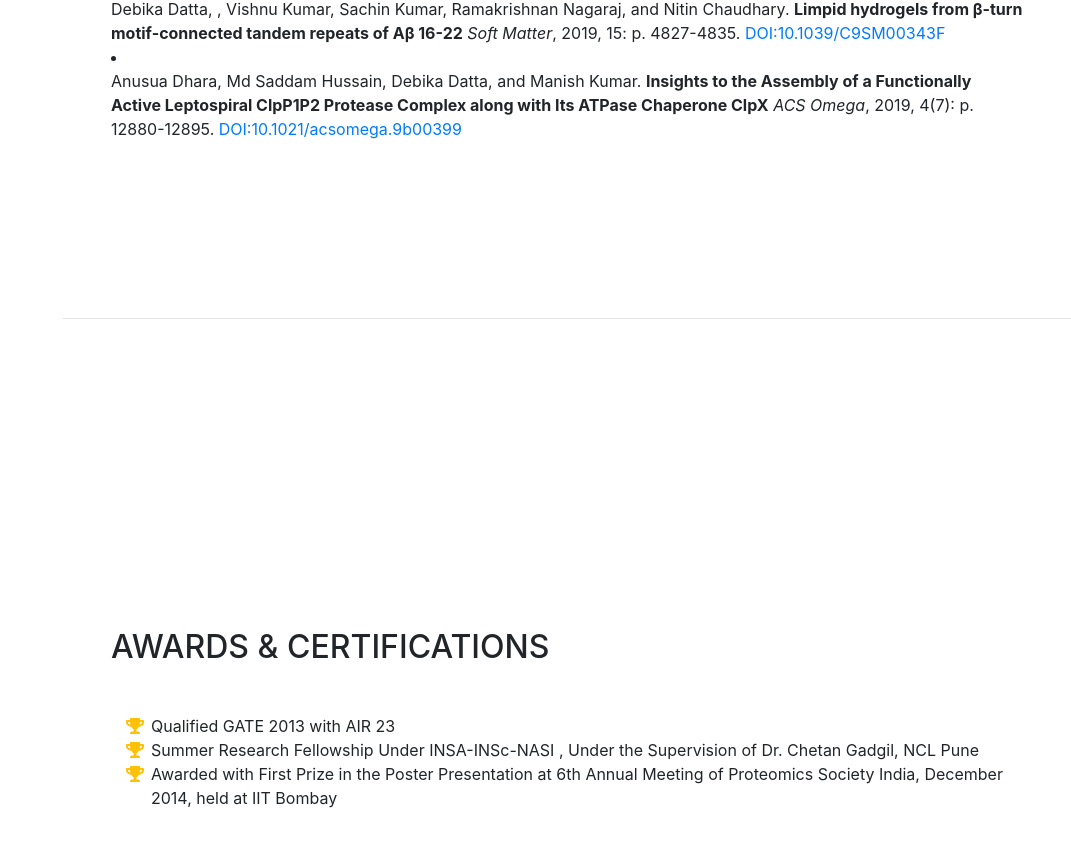
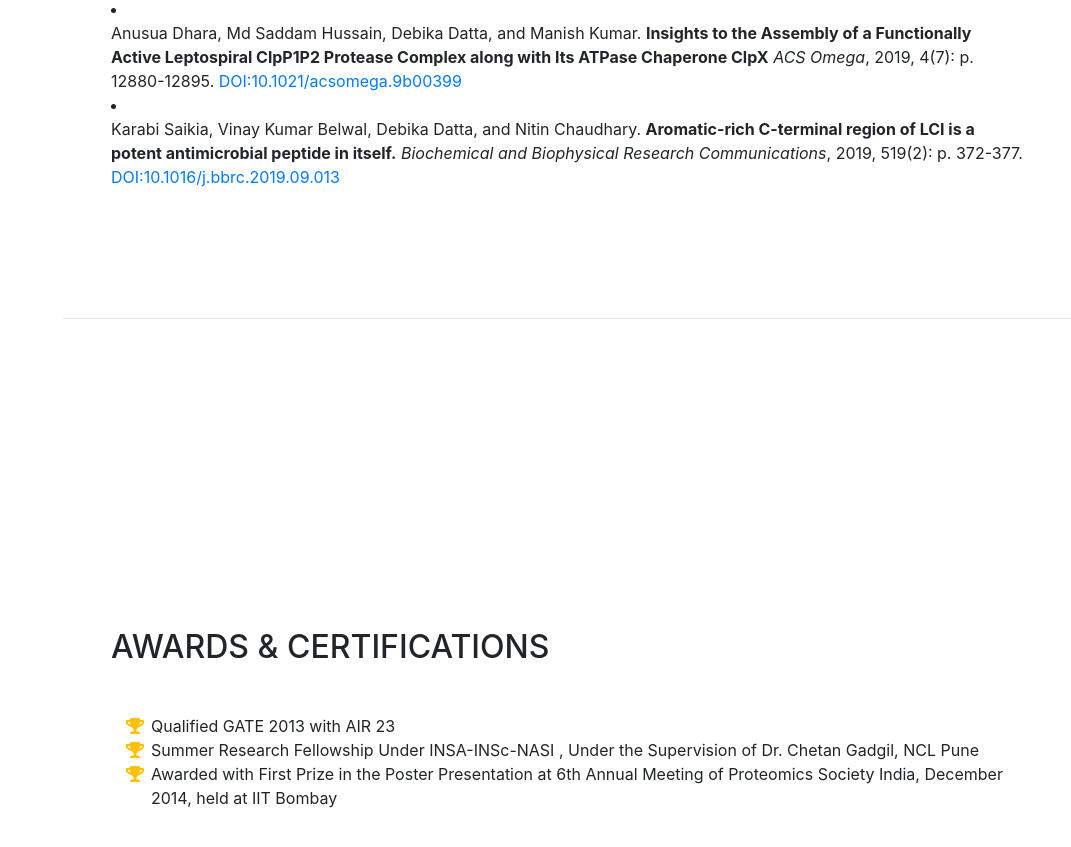
Before and after one commit to debikadatta/debikadatta.github.io, a website with bundled scripts: page index.html in a window 1280 px wide. Shown: the part 3686-4533 px from the top of the page, without its empty margins (209-1280 px from the left). Built offline with nearby package versions, Linux system fonts and the light colour scheme; a web font is replaced by a local one.

Commit message:
Update index.html

```diff
--- a/index.html
+++ b/index.html
@@ -194,6 +194,7 @@ Ramakrishnan. My research focuses on the design and synthesis of peptide based f
  <li><div>Debika Datta, , Vishnu Kumar, Sachin Kumar, Ramakrishnan Nagaraj, and Nitin Chaudhary. <b>Hydrogel Formation by an Aromatic Analogue of a β-Amyloid Fragment, Aβ16–22: A Scaffold for 3D Cell Culture.</b> <em>ACS Omega</em>, 2019, 4(1): p. 620-627. <a href="https://pubs.acs.org/doi/10.1021/acsomega.8b02771">DOI:10.1021/acsomega.8b02771</a></li>
 <li><div>Debika Datta, , Vishnu Kumar, Sachin Kumar, Ramakrishnan Nagaraj, and Nitin Chaudhary. <b>Limpid hydrogels from β-turn motif-connected tandem repeats of Aβ 16-22</b> <em>Soft Matter</em>, 2019, 15: p. 4827-4835. <a href="https://pubs.rsc.org/en/content/articlelanding/2019/sm/c9sm00343f#!divAbstract">DOI:10.1039/C9SM00343F</a></li>
 <li><div>Anusua Dhara, Md Saddam Hussain, Debika Datta, and Manish Kumar. <b>Insights to the Assembly of a Functionally Active Leptospiral ClpP1P2 Protease Complex along with Its ATPase Chaperone ClpX</b> <em>ACS Omega</em>, 2019, 4(7): p. 12880-12895. <a href="https://pubs.acs.org/doi/abs/10.1021/acsomega.9b00399">DOI:10.1021/acsomega.9b00399</a></li>
+ <li><div>Karabi Saikia, Vinay Kumar Belwal, Debika Datta, and Nitin Chaudhary. <b> Aromatic-rich C-terminal region of LCI is a potent antimicrobial peptide in itself.</b> <em> Biochemical and Biophysical Research Communications</em>, 2019, 519(2): p. 372-377. <a href="https://europepmc.org/article/med/31519325">DOI:10.1016/j.bbrc.2019.09.013</a></li>
 
 
 	      </div>
```
